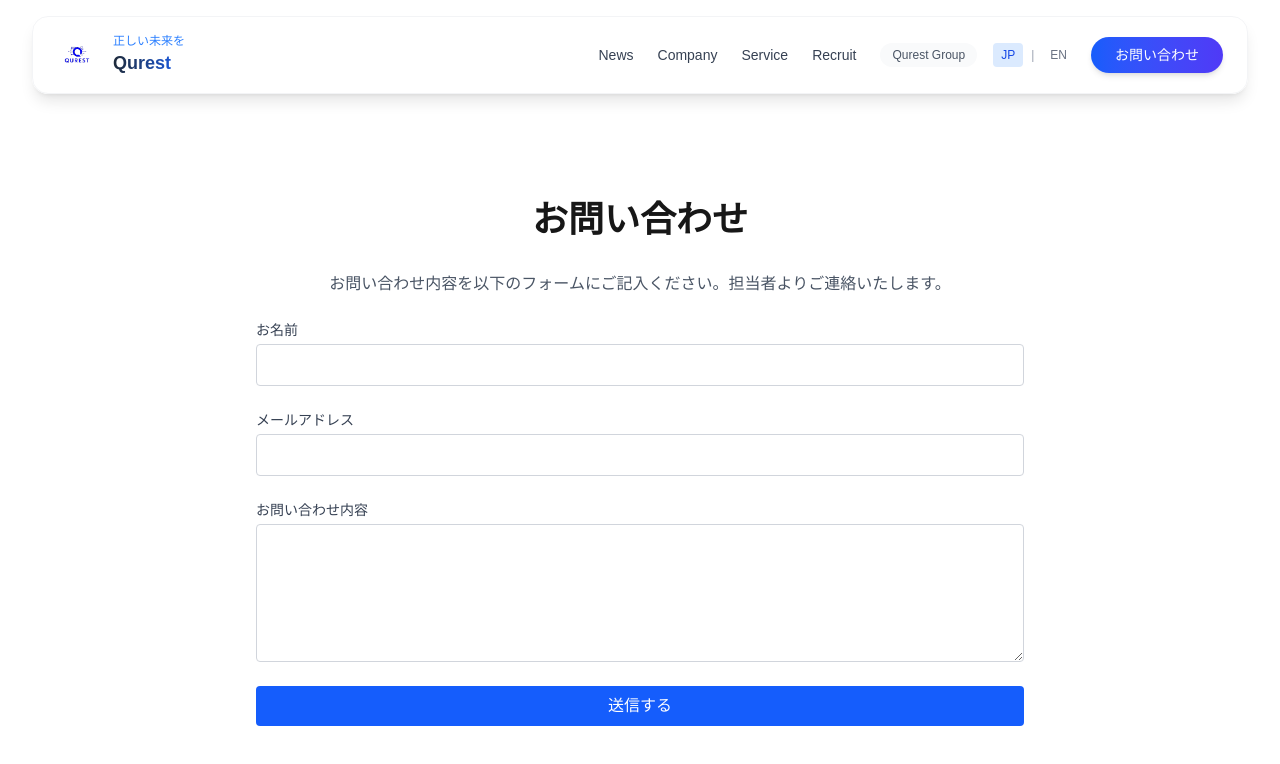
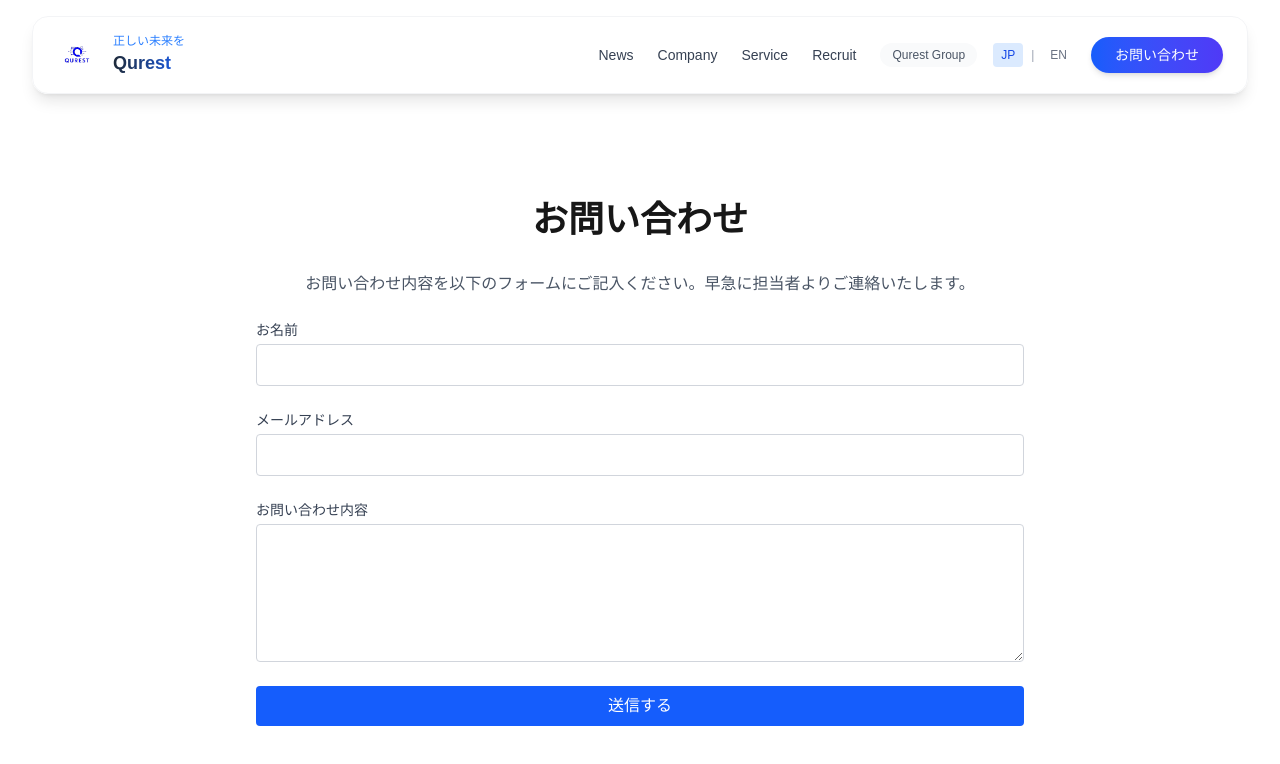
Before and after one commit to yota4071/qurest_HP, a Next.js app: page /contact in a window 1280 px wide. Shown: the top 764 px of the page. Built offline with nearby package versions, Linux system fonts and the light colour scheme.

Commit message:
お問い合わせ修正

```diff
--- a/src/app/contact/page.tsx
+++ b/src/app/contact/page.tsx
@@ -8,7 +8,7 @@ export default function ContactPage() {
       <div className="max-w-3xl mx-auto">
         <h1 className="text-3xl sm:text-4xl font-bold mb-8 text-center">お問い合わせ</h1>
         <p className="mb-6 text-center text-gray-600">
-          お問い合わせ内容を以下のフォームにご記入ください。担当者よりご連絡いたします。
+          お問い合わせ内容を以下のフォームにご記入ください。早急に担当者よりご連絡いたします。
         </p>
         <ContactForm />
       </div>
```
